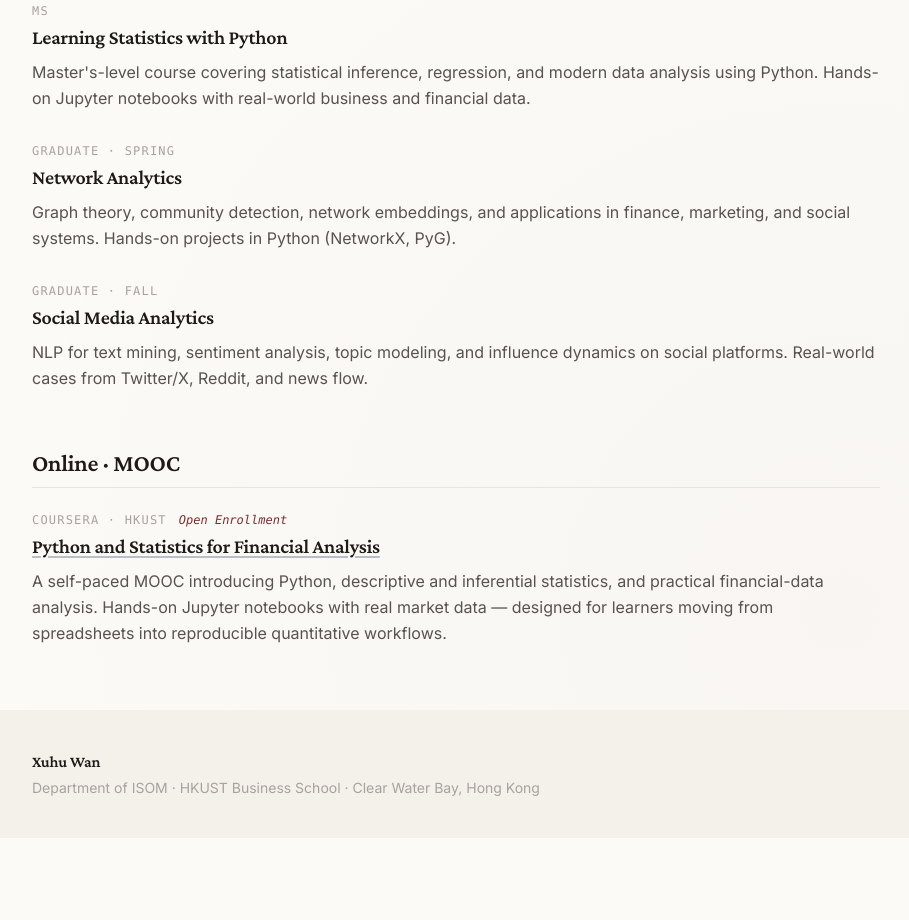
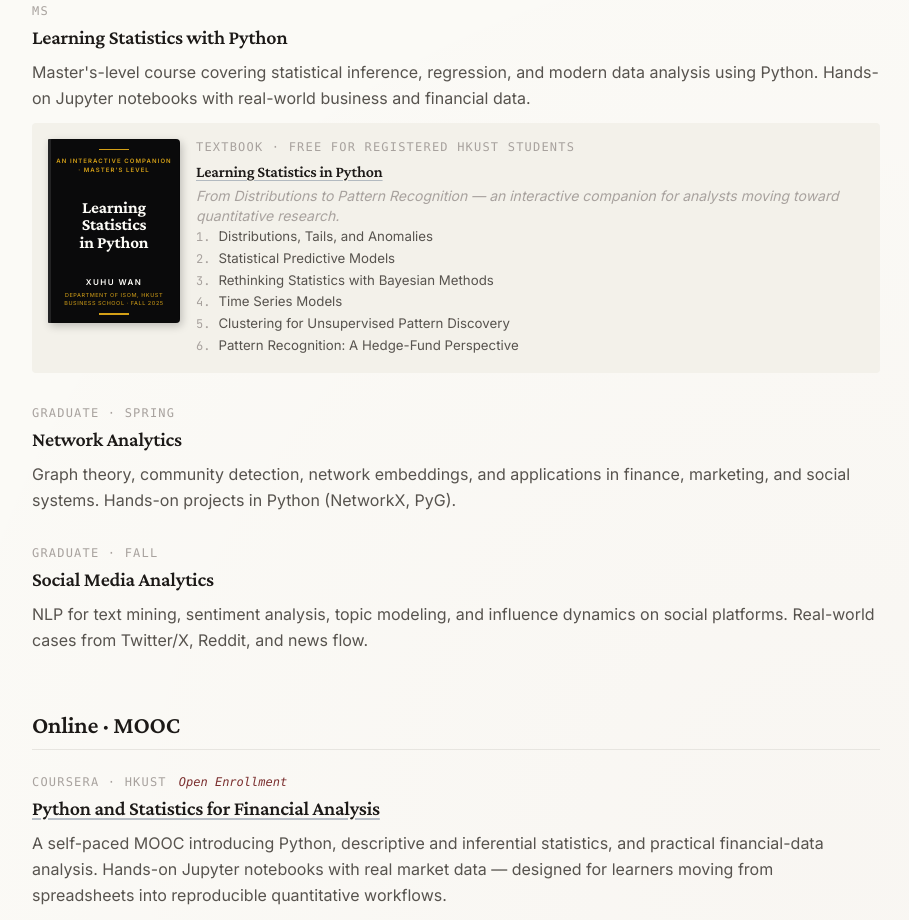
Before and after one commit to wansuite/wansuite.github.io, a plain HTML site: page teaching.html in a window 1280 px wide. Shown: the part 1420-2340 px from the top of the page, without its empty margins (184-1093 px from the left). Before the commit the page ends 2258 px from the top, so only its background shows below. Drawn offline with nearby package versions, Linux system fonts and the light colour scheme.

Commit message:
Add Learning Statistics in Python textbook under MS course

```diff
--- a/assets/css/style.css
+++ b/assets/css/style.css
@@ -152,6 +152,7 @@ article + article { margin-top: 1.5rem; }
 .bk-black .bk-rule { background: #c41e1e; }
 .bk-black .bk-cat  { color: #c41e1e; }
 .bk-black .bk-sub  { color: rgba(196,30,30,0.88); }
+.bk-onyx     { background: #0a0a0b; }   /* black with default gold accents */
 
 .textbook-card {
   display: flex;
--- a/teaching.html
+++ b/teaching.html
@@ -139,6 +139,34 @@
         </div>
         <h3 class="serif text-xl mb-2">Learning Statistics with Python</h3>
         <p class="text-muted leading-relaxed">Master's-level course covering statistical inference, regression, and modern data analysis using Python. Hands-on Jupyter notebooks with real-world business and financial data.</p>
+
+        <div class="textbook-card">
+          <a href="https://advanceba.pages.dev/" target="_blank" rel="noopener" class="bk bk-onyx" title="Open the textbook">
+            <div>
+              <div class="bk-rule"></div>
+              <div class="bk-cat">An Interactive Companion · Master's Level</div>
+            </div>
+            <div class="bk-title">Learning<br>Statistics<br>in Python</div>
+            <div class="bk-bot">
+              <div class="bk-author">XUHU WAN</div>
+              <div class="bk-sub">Department of ISOM, HKUST Business School · Fall 2025</div>
+              <div class="bk-rule"></div>
+            </div>
+          </a>
+          <div class="flex-1 min-w-0">
+            <div class="font-mono text-xs uppercase tracking-widest text-faint mb-1">Textbook · free for registered HKUST students</div>
+            <a href="https://advanceba.pages.dev/" target="_blank" rel="noopener" class="serif text-base link-underline">Learning Statistics in Python</a>
+            <div class="text-faint italic text-sm mt-0.5">From Distributions to Pattern Recognition — an interactive companion for analysts moving toward quantitative research.</div>
+            <ol class="mt-2">
+              <li>Distributions, Tails, and Anomalies</li>
+              <li>Statistical Predictive Models</li>
+              <li>Rethinking Statistics with Bayesian Methods</li>
+              <li>Time Series Models</li>
+              <li>Clustering for Unsupervised Pattern Discovery</li>
+              <li>Pattern Recognition: A Hedge-Fund Perspective</li>
+            </ol>
+          </div>
+        </div>
       </article>
 
       <article>
```
